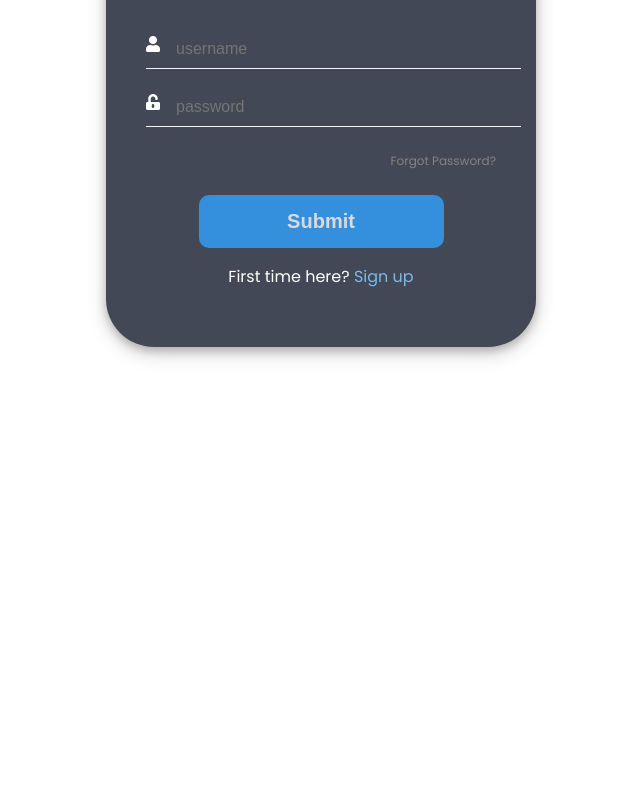
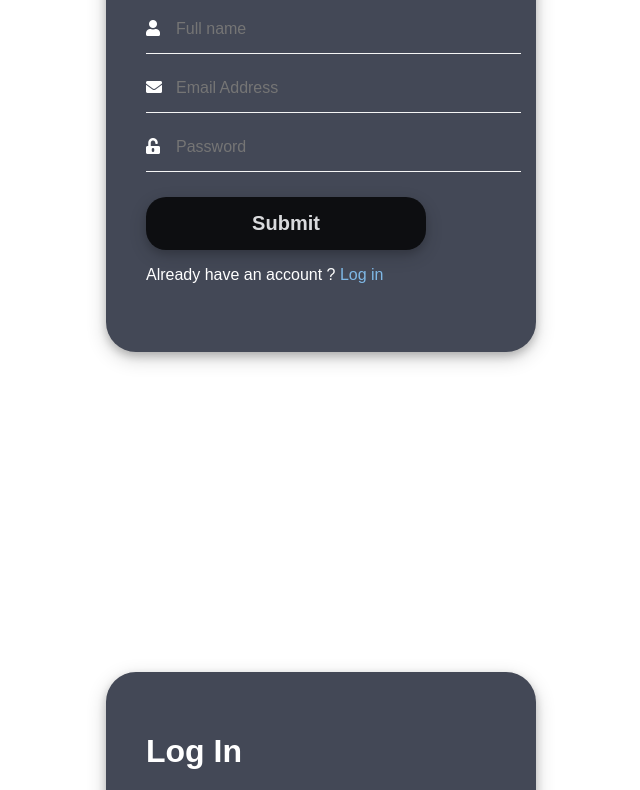
Before and after one commit to tmayank860/WebDev-Projects, a plain HTML site: page LoginSignUP Page/index.html in a window 1280 px wide. Shown: the part 288-1078 px from the top of the page, without its empty margins (319-959 px from the left). Before the commit the page ends 800 px from the top, so only its background shows below. Drawn offline with Linux system fonts and the light colour scheme.

Commit message:
Hidden Searchbar+3D Sidebar

```diff
--- /dev/null
+++ b/3D Rotating Sidebar Hover Effect/3D Rotating Sidebar Hover Effect/style.css
@@ -0,0 +1,101 @@
+body {
+  padding: 0;
+  margin: 0;
+}
+
+*,
+*:before,
+*:after {
+  box-sizing: border-box;
+}
+body {
+  padding-top: 135px;
+  background: #fff;
+  color: white;
+  max-width: 400px;
+  font-family: "Montserrat", sans-serif;
+  font-size: 15px;
+  line-height: 1.6;
+  background: #242b2e;
+}
+nav {
+  float: left;
+  position: relative;
+  top: 0;
+  left: -40px;
+  background: transparent;
+}
+
+nav ul {
+  text-align: center;
+}
+ul {
+  list-style: none;
+}
+ul li .fa {
+  position: absolute;
+  top: 50%;
+  left: 50%;
+  transform: translate(-50%, -50%);
+  font-size: 40px;
+  color: #fff;
+}
+
+nav ul li {
+  position: relative;
+  width: 100px;
+  padding: 10px;
+  cursor: pointer;
+  background: #1c435b;
+  text-transform: uppercase;
+  transition: all 0.4s ease-out;
+}
+
+nav ul li > div {
+  display: inline-block;
+  padding: 25px 0;
+  background: transparent;
+}
+
+nav ul li:after {
+  position: absolute;
+  background: #fff;
+  color: #1c435b;
+  top: 0;
+  left: 100px;
+  width: 100px;
+  text-align: center;
+  line-height: 80px;
+  font-size: 15px;
+  font-weight: 500;
+  height: 100%;
+  opacity: 0.5;
+  transform: perspective(500px) rotateY(90deg);
+  transform-origin: 0 100%;
+  transition: all 0.4s ease-out;
+}
+
+nav ul li:nth-child(1):after {
+  content: "Home";
+}
+nav ul li:nth-child(2):after {
+  content: "About";
+}
+nav ul li:nth-child(3):after {
+  content: "Contact";
+}
+nav ul li:nth-child(4):after {
+  content: "Connect";
+}
+nav ul li:nth-child(5):after {
+  content: "Setting";
+}
+
+nav ul li:hover {
+  transform: translateX(-100px);
+}
+
+nav ul li:hover:after {
+  opacity: 1;
+  transform: perspective(500px) rotateY(0deg) scale(1);
+}
--- /dev/null
+++ b/Hidden Searchbar/style.css
@@ -0,0 +1,58 @@
+@import url("https://fonts.googleapis.com/css2?family=Montserrat:wght@400;700&display=swap");
+* {
+  margin: 0;
+  padding: 0;
+  box-sizing: border-box;
+}
+body {
+  font-family: "Montserrat", sans-serif;
+  color: #fff;
+  background: #1c435b;
+  height: 100vh;
+  display: flex;
+  justify-content: center;
+  align-items: center;
+}
+
+.search {
+  position: relative;
+  height: 50px;
+}
+
+.search .input {
+  background-color: #fff;
+  border: 0;
+  border-radius: 20px;
+  font-size: 18px;
+  padding: 15px;
+  height: 50px;
+  width: 50px;
+  transition: widht 0.5s ease-in-out;
+}
+
+.btn {
+  background: #fff;
+  border: 0;
+  cursor: pointer;
+  font-size: 24px;
+  border-radius: 20px;
+  position: absolute;
+  top: 0;
+  left: 0;
+  height: 50px;
+  width: 50px;
+  transition: transform 0.5s ease-in-out;
+}
+
+.btn:focus,
+.input:focus {
+  outline: none;
+}
+
+.search.active .input {
+  width: 200px;
+}
+
+.search.active .btn {
+  transform: translateX(205px);
+}
--- a/LoginSignUP Page/index.html
+++ b/LoginSignUP Page/index.html
@@ -14,6 +14,39 @@
     />
   </head>
   <body>
+    <div class="container">
+      <div class="box">
+        <h1>Sign Up</h1>
+        <div class="user">
+          <i class="fas fa-user"></i>
+          <input
+            type="text"
+            name="fullname"
+            id="fullname"
+            placeholder="Full name"
+          />
+          <i class="fas fa-envelope"></i>
+          <input
+            type="text"
+            name="username"
+            id="username"
+            placeholder="Email Address"
+          />
+          <i class="fas fa-unlock-alt"></i>
+          <input
+            type="password"
+            name="password"
+            id="password"
+            placeholder="Password"
+          />
+        </div>
+
+        <div class="signup-btn">
+          <button class="btn">Submit</button>
+          <p class="signup">Already have an account ? <span>Log in</span></p>
+        </div>
+      </div>
+    </div>
     <div class="container">
       <div class="box">
         <h1>Log In</h1>
--- a/LoginSignUP Page/style.css
+++ b/LoginSignUP Page/style.css
@@ -1,4 +1,4 @@
-@import url('https://fonts.googleapis.com/css2?family=Poppins&display=swap');
+@import url("https://fonts.googleapis.com/css2?family=Poppins&display=swap");
 body {
   margin: 0;
   padding: 0;
@@ -24,9 +24,8 @@ h1 {
   height: 390px;
   font-size: 16px;
   padding: 40px 40px;
- background: #434856;
-  box-shadow: 0 4px 8px 0 rgba(0, 0, 0, 0.2),
-   0 6px 20px 0 rgba(0, 0, 0, 0.19);
+  background: #434856;
+  box-shadow: 0 4px 8px 0 rgba(0, 0, 0, 0.2), 0 6px 20px 0 rgba(0, 0, 0, 0.19);
   border-radius: 48px;
 }
 .user {
@@ -46,7 +45,7 @@ input {
   outline: none;
   background-color: transparent;
   color: #fff;
-  transition: .3s all;
+  transition: 0.3s all;
 }
 input:focus {
   border-bottom: 1px solid #ff7f50;
@@ -58,12 +57,12 @@ input:focus {
   font-size: 12px;
   cursor: pointer;
 }
-.reset-password:hover{
+.reset-password:hover {
   text-decoration: underline;
   color: #ff7f50;
 }
 .login-btn {
-    margin-top: 25px;
+  margin-top: 25px;
   display: flex;
   justify-content: center;
   align-items: center;
@@ -81,8 +80,103 @@ input:focus {
   font-size: 20px;
   font-weight: 600;
   opacity: 0.8;
-  transition: .2s all;
+  transition: 0.2s all;
   cursor: pointer;
+}
+.btn:hover {
+  opacity: 1;
+}
+
+.signup span {
+  color: #7fb8e6;
+  cursor: pointer;
+  transition: 0.3s color;
+}
+.signup span:hover {
+  color: #3793df;
+}
+
+
+/* SignUp */
+
+
+@import url("https://fonts.googleapis.com/css2?family=Montserrat:wght@400;700&display=swap");
+body {
+  margin: 0;
+  padding: 0;
+  box-sizing: border-box;
+  font-family: "Montserrat", sans-serif;
+  color: #fff;
+}
+
+h1 {
+  font-weight: 900;
+}
+
+.container {
+  height: 100vh;
+  display: flex;
+  justify-content: center;
+  align-items: center;
+  font-size: 16px;
+  flex-direction: column;
+}
+.box {
+  width: 350px;
+  height: 400px;
+  font-size: 16px;
+  padding: 40px 40px;
+  background: #434856;
+  box-shadow: 0 4px 8px 0 rgba(0, 0, 0, 0.2), 0 6px 20px 0 rgba(0, 0, 0, 0.19);
+  border-radius: 30px;
+}
+.user {
+  margin-top: 50px;
+}
+
+.fas {
+  position: absolute;
+}
+input {
+  width: 90%;
+  margin-bottom: 25px;
+  padding: 0px 30px 15px;
+  font-size: 16px;
+  border: none;
+  border-bottom: 1px solid #f5f5f5;
+  outline: none;
+  background-color: transparent;
+  color: #fff;
+}
+input:focus {
+ border-bottom: 1px solid #ff7f50;
+}
+.reset-password {
+  color: #ff7f50;
+  text-align: right;
+  margin-top: 0px;
+  font-size: 12px;
+}
+.login-btn {
+    margin-top: 25px;
+  display: flex;
+  justify-content: center;
+  align-items: center;
+  flex-direction: column;
+}
+
+.btn {
+   display: block;
+  width: 80%;
+  padding: 15px;
+  background-color: #000;
+  color: #fff;
+  border: none;
+  border-radius: 20px;
+  font-size: 20px;
+  font-weight: 600;
+  opacity: 0.8;
+  box-shadow: 0 4px 8px 0 rgba(0, 0, 0, 0.2), 0 6px 20px 0 rgba(0, 0, 0, 0.19);
 }
 .btn:hover{
     opacity: 1;
@@ -90,8 +184,6 @@ input:focus {
 
 .signup span{
     color: #7fb8e6;
-    cursor: pointer;
-  transition: .3s color;
 }
 .signup span:hover{
     color: #3793df;
```
Also changed, not shown: 3D Rotating Sidebar Hover Effect/3D Rotating Sidebar Hover Effect/index.html (added, +44 -0 lines), Hidden Searchbar/index.html (added, +29 -0 lines), Hidden Searchbar/index.js (added, +8 -0 lines).
